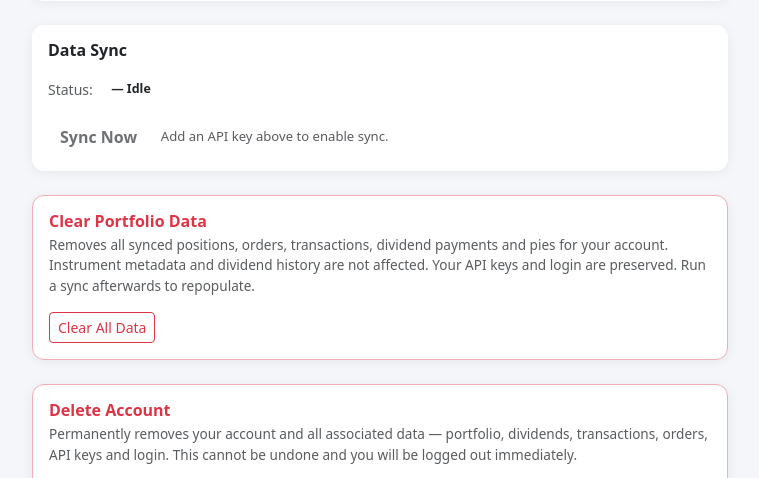
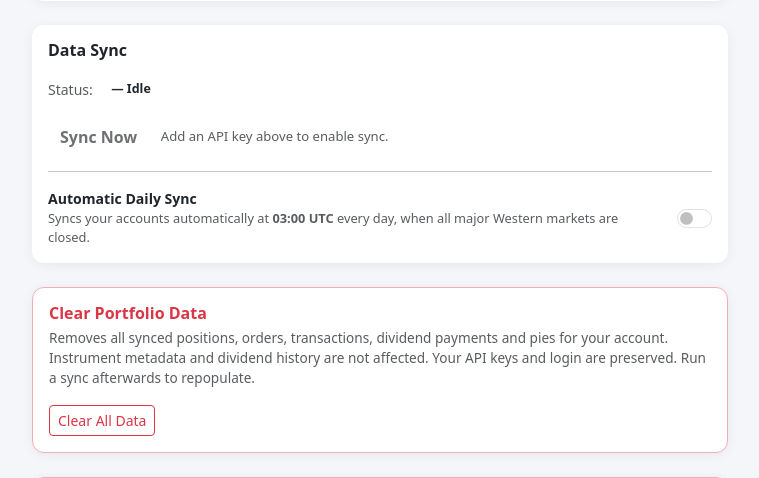
Before and after one commit to sydeoneuk/portfoliotracker, a FastAPI app: template app/web/templates/settings.html in a window 1280 px wide. Shown: the part 627-1105 px from the top of the page, without its empty margins (260-1019 px from the left). Run offline with FastAPI, Linux system fonts and the light colour scheme; the template is opened without the code that fills it, so the values that code supplies are empty; parts of the project's set-up code (start-up, migrations or seed data) failed here and were passed over.

Commit message:
Added automatic overnight sync

```diff
--- a/app/auth/models.py
+++ b/app/auth/models.py
@@ -1,5 +1,5 @@
 import datetime
-from sqlalchemy import Column, Integer, String, DateTime, ForeignKey, Text, Float
+from sqlalchemy import Boolean, Column, Integer, String, DateTime, ForeignKey, Text, Float
 from sqlalchemy.orm import relationship
 from app.models.base import Base
 
@@ -35,5 +35,6 @@ class UserSettings(Base):
     free_cash_isa = Column(Float)       # uninvested GBP cash in ISA account (outside pies)
     pie_cash_trading = Column(Float)    # uninvested cash sitting inside pies, Trading account
     pie_cash_isa = Column(Float)        # uninvested cash sitting inside pies, ISA account
+    auto_sync_enabled = Column(Boolean, default=True, nullable=False, server_default="true")
 
     user = relationship("User", back_populates="settings")
--- a/app/web/server.py
+++ b/app/web/server.py
@@ -5,6 +5,9 @@ import traceback
 from urllib.parse import quote, urlencode
 from pathlib import Path
 from concurrent.futures import ThreadPoolExecutor
+
+from apscheduler.schedulers.background import BackgroundScheduler
+from apscheduler.triggers.cron import CronTrigger
 
 import yfinance as yf
 from fastapi import FastAPI, Depends, Request, Form
@@ -31,8 +34,9 @@ app.add_middleware(
 
 
 @app.on_event("startup")
-def _reset_stuck_syncs():
-    """Clear any sync_status='running' left over from a previous server crash/restart."""
+def _on_startup():
+    """Reset stuck syncs from a previous crash, then start the background scheduler."""
+    # ── Reset any syncs left in 'running' state by a previous server crash ──
     db = SessionLocal()
     try:
         stuck = db.query(UserSettings).filter_by(sync_status="running").all()
@@ -45,11 +49,29 @@ def _reset_stuck_syncs():
     finally:
         db.close()
 
+    # ── Start the nightly scheduler (03:00 UTC daily) ───────────────────────
+    _scheduler.add_job(
+        _scheduled_sync_all_users,
+        CronTrigger(hour=3, minute=0, timezone="UTC"),
+        id="nightly_sync",
+        replace_existing=True,
+    )
+    _scheduler.start()
+    print("  Scheduler started — nightly sync scheduled at 03:00 UTC.")
+
+
+@app.on_event("shutdown")
+def _on_shutdown():
+    """Cleanly stop the background scheduler on server exit."""
+    _scheduler.shutdown(wait=False)
+    print("  Scheduler stopped.")
+
 templates = Jinja2Templates(directory=str(Path(__file__).parent / "templates"))
 templates.env.filters["urlencode_val"] = lambda v: quote(str(v or ""), safe="")
 templates.env.globals["now"] = datetime.datetime.utcnow
 
 _sync_executor = ThreadPoolExecutor(max_workers=4)  # used directly for sync tasks
+_scheduler = BackgroundScheduler(timezone="UTC")
 
 
 # ── Formatting helpers ─────────────────────────────────────────────────────
@@ -251,6 +273,40 @@ def _run_sync(user_id: int) -> None:
         db.close()
 
 
+# ── Nightly scheduled sync ────────────────────────────────────────────────
+
+def _scheduled_sync_all_users() -> None:
+    """Run at 03:00 UTC daily — sync every user who has API keys and hasn't opted out."""
+    now_str = datetime.datetime.utcnow().strftime("%Y-%m-%d %H:%M")
+    print(f"[scheduler] Nightly sync triggered at {now_str} UTC")
+    db = SessionLocal()
+    try:
+        all_settings = (
+            db.query(UserSettings)
+            .filter(
+                UserSettings.auto_sync_enabled.is_(True),
+                UserSettings.sync_status != "running",
+            )
+            .all()
+        )
+        queued = 0
+        for us in all_settings:
+            has_key = bool(us.t212_api_key_enc or us.t212_isa_api_key_enc)
+            if not has_key:
+                continue
+            # Mark as queued so the UI shows something immediately
+            us.sync_status = "running"
+            us.sync_message = "Scheduled nightly sync…"
+            _sync_executor.submit(_run_sync, us.user_id)
+            queued += 1
+        db.commit()
+        print(f"[scheduler] Queued nightly sync for {queued} user(s).")
+    except Exception:
+        traceback.print_exc()
+    finally:
+        db.close()
+
+
 # ── Auth routes ────────────────────────────────────────────────────────────
 
 @app.get("/login", response_class=HTMLResponse)
@@ -353,6 +409,7 @@ def settings_page(request: Request, db: Session = Depends(get_session)):
         "has_trading_secret": bool(user_settings.t212_api_secret_enc),
         "has_isa_key": bool(user_settings.t212_isa_api_key_enc),
         "has_isa_secret": bool(user_settings.t212_isa_api_secret_enc),
+        "auto_sync_enabled": user_settings.auto_sync_enabled if user_settings.auto_sync_enabled is not None else True,
     })
 
 
@@ -455,6 +512,21 @@ async def clear_data(request: Request, db: Session = Depends(get_session)):
 
 
 # ── Sync routes ────────────────────────────────────────────────────────────
+
+@app.post("/settings/auto-sync")
+async def save_auto_sync(
+    request: Request,
+    db: Session = Depends(get_session),
+    auto_sync_enabled: str = Form(default="off"),
+):
+    user = _require_user(request, db)
+    if isinstance(user, RedirectResponse):
+        return user
+    user_settings = _get_or_create_settings(db, user.id)
+    user_settings.auto_sync_enabled = (auto_sync_enabled == "on")
+    db.commit()
+    return _redirect("/settings")
+
 
 @app.post("/sync")
 async def trigger_sync(
--- a/app/web/templates/settings.html
+++ b/app/web/templates/settings.html
@@ -202,6 +202,27 @@
           {% endif %}
         </form>
         {% endif %}
+
+        <hr class="my-3">
+
+        <!-- Automatic daily sync toggle -->
+        <form method="post" action="/settings/auto-sync" class="d-flex align-items-center justify-content-between">
+          <div>
+            <div class="fw-semibold" style="font-size:.88rem;">Automatic Daily Sync</div>
+            <div class="text-muted" style="font-size:.8rem;">
+              Syncs your accounts automatically at <strong>03:00 UTC</strong> every day,
+              when all major Western markets are closed.
+            </div>
+          </div>
+          <div class="form-check form-switch ms-4 mb-0">
+            <input class="form-check-input" type="checkbox" role="switch"
+                   id="autoSyncToggle" name="auto_sync_enabled" value="on"
+                   {% if auto_sync_enabled %}checked{% endif %}
+                   onchange="this.form.submit()"
+                   style="width:2.5em; height:1.35em; cursor:pointer;">
+            <label class="form-check-label visually-hidden" for="autoSyncToggle">Enable automatic daily sync</label>
+          </div>
+        </form>
       </div>
     </div>
 
--- a/docker-compose.prod.yml
+++ b/docker-compose.prod.yml
@@ -39,8 +39,6 @@ services:
       FMP_API_KEY: ${FMP_API_KEY:-}
       ANTHROPIC_API_KEY: ${ANTHROPIC_API_KEY:-}
     # No ports exposed to host — Caddy talks to this container directly
-    command: >
-      sh -c "alembic upgrade head && python scripts/serve.py"
 
   caddy:
     image: caddy:2-alpine
--- a/docker-compose.yml
+++ b/docker-compose.yml
@@ -37,7 +37,6 @@ services:
       - .:/app
     ports:
       - "8001:8001"
-    command: python scripts/serve.py
 
 volumes:
   postgres_data:
--- a/requirements.txt
+++ b/requirements.txt
@@ -14,3 +14,4 @@ itsdangerous>=2.1
 cryptography>=42.0
 python-multipart>=0.0.9
 anthropic>=0.26
+apscheduler>=3.10
```
Also changed, not shown: alembic/versions/019_auto_sync_enabled.py (added, +22 -0 lines), .github/workflows/deploy.yml, 2 other files.
